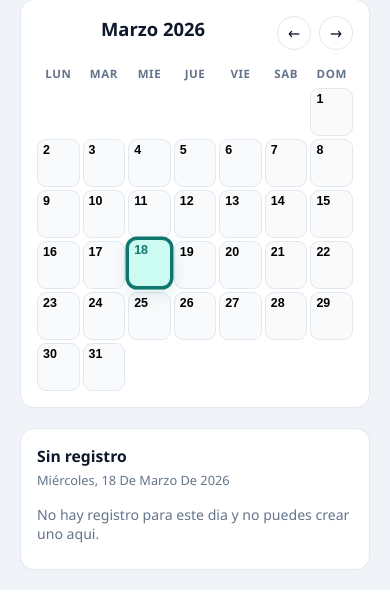
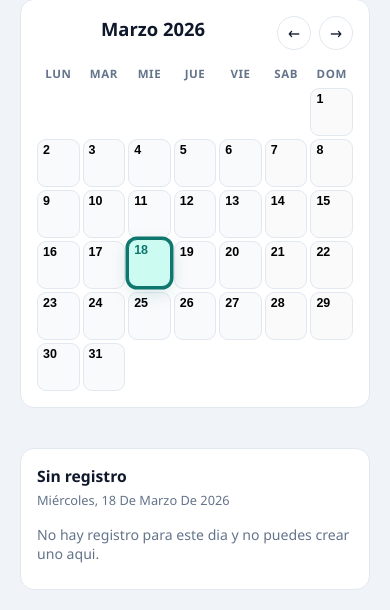
Before and after one commit to camir-hub/Control_Horario-Superpekes, a Flask app: page /calendar in a window 390 px wide. Shown: the part 507-1117 px from the top of the page. Run offline with Flask 3, Linux system fonts and the light colour scheme; a user stored in the database is signed in; data comes from the database, SQL or seed files in the repository; data that the repository does not hold is empty.

Commit message:
Se corrige el desfase persistente

```diff
--- a/static/css/responsive.css
+++ b/static/css/responsive.css
@@ -105,8 +105,9 @@ table,
     .form-section {
         background: transparent !important;
         border-top: 0 !important;
-        padding: 0 20px 20px !important;
+        padding: 20px !important;
         overflow-x: hidden !important;
+        gap: 14px !important;
     }
 
     .form-section .form-card {
@@ -179,7 +180,7 @@ table,
 
 @media (max-width: 1024px) and (orientation: landscape) {
     .form-section {
-        padding: 0 20px 20px !important;
+        padding: 20px !important;
     }
 
     .form-section .time-row {
--- a/templates/calendar.html
+++ b/templates/calendar.html
@@ -371,7 +371,8 @@
                 background: transparent;
                 position: static;
                 max-height: none;
-                padding: 0 20px 20px;
+                padding: 20px;
+                gap: 14px;
             }
             .form-card {
                 padding: 16px;
```
